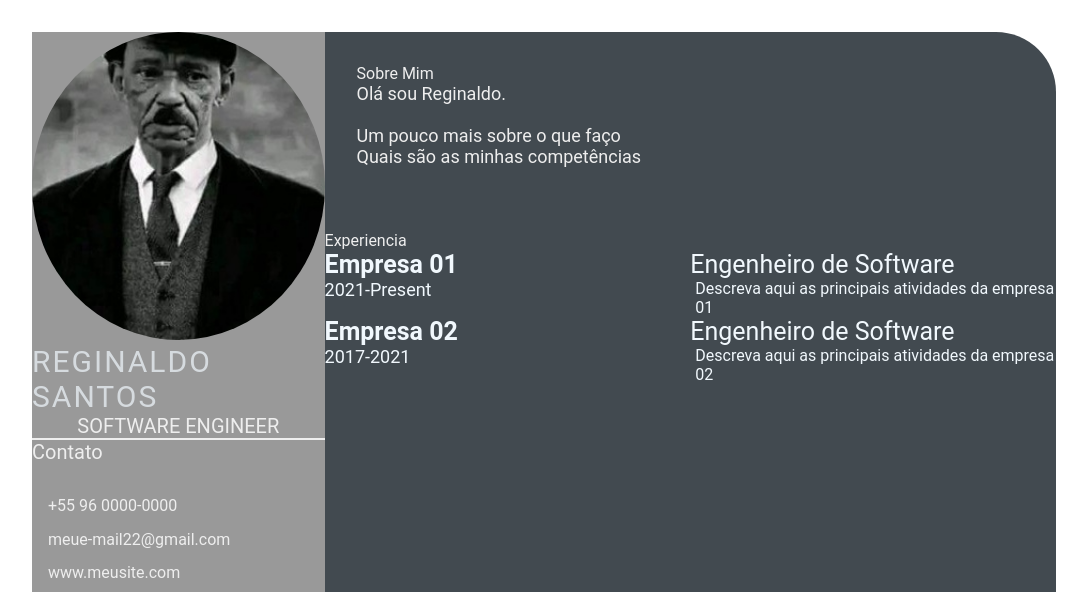
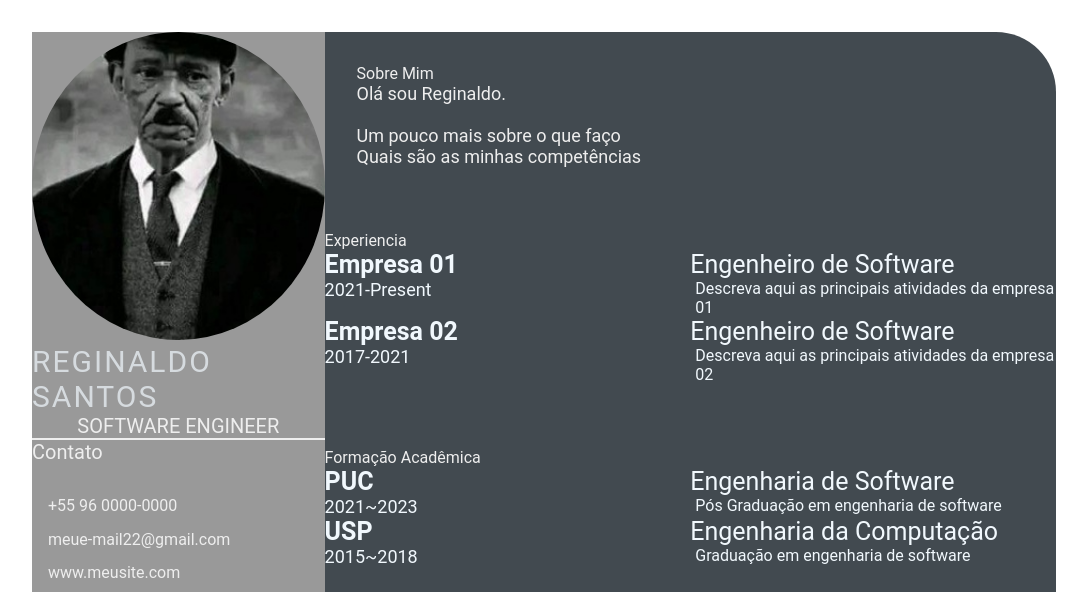
Before and after one commit to rd-santos0/reginaldo-santos.github.io, a plain HTML site: page index.html in a window 1280 px wide. Shown: the top 592 px of the page, without its empty margins (96-1183 px from the left). Drawn offline with Linux system fonts and the light colour scheme.

Commit message:
add school academy (#4)

```diff
--- a/index.html
+++ b/index.html
@@ -4,7 +4,7 @@
    <meta charset="UTF-8">
    <meta http-equiv="X-UA-Compatible"    content="IE-edge">
    <meta name="viewport" content="width =device-width, initial-scale=1.0">
-   <title>Reginaldo Santos</title>
+   <title>REGINALDO SANTOS</title>
 
    <!-- Custom CSS -->
    <link rel="stylesheet" href="style.css">
@@ -72,8 +72,31 @@
                  Descreva aqui as principais atividades da empresa 02
                </p>
              </div>
+            </div>
         </section>
+        <section class="education gap">
+          <div class="right-title">Formação Acadêmica</div>
+          <div class="education-contents">
+          <div class="education-left">
+            <p class="education-school-name">PUC</p>
+            <p class="education-time-period">2021~2023</p>
+          </div>
+          <div class="education-right">
+            <p class="education-subject">Engenharia de Software</p>
+            <p class="education-desc">Pós Graduação em engenharia de software</p>
+          </div>
+          <div class="education-left">
+            <p class="education-school-name">USP</p>
+            <p class="education-time-period">2015~2018</p>
+            </div>
+            <div class="education-right">
+              <p class="education-subject">Engenharia da Computação</p>
+              <p class="education-desc">Graduação em engenharia de software</p>
+          </div>
+              </div>
+          </section>
         </section>
     </main>
 </body>
+
 </html>
--- a/style.css
+++ b/style.css
@@ -119,7 +119,7 @@
 }
 
 .exp-time-period,
-.educationp-time-period,
+.education-time-period,
 .awards-time-period {
     font-size: 18px;
 }
```
